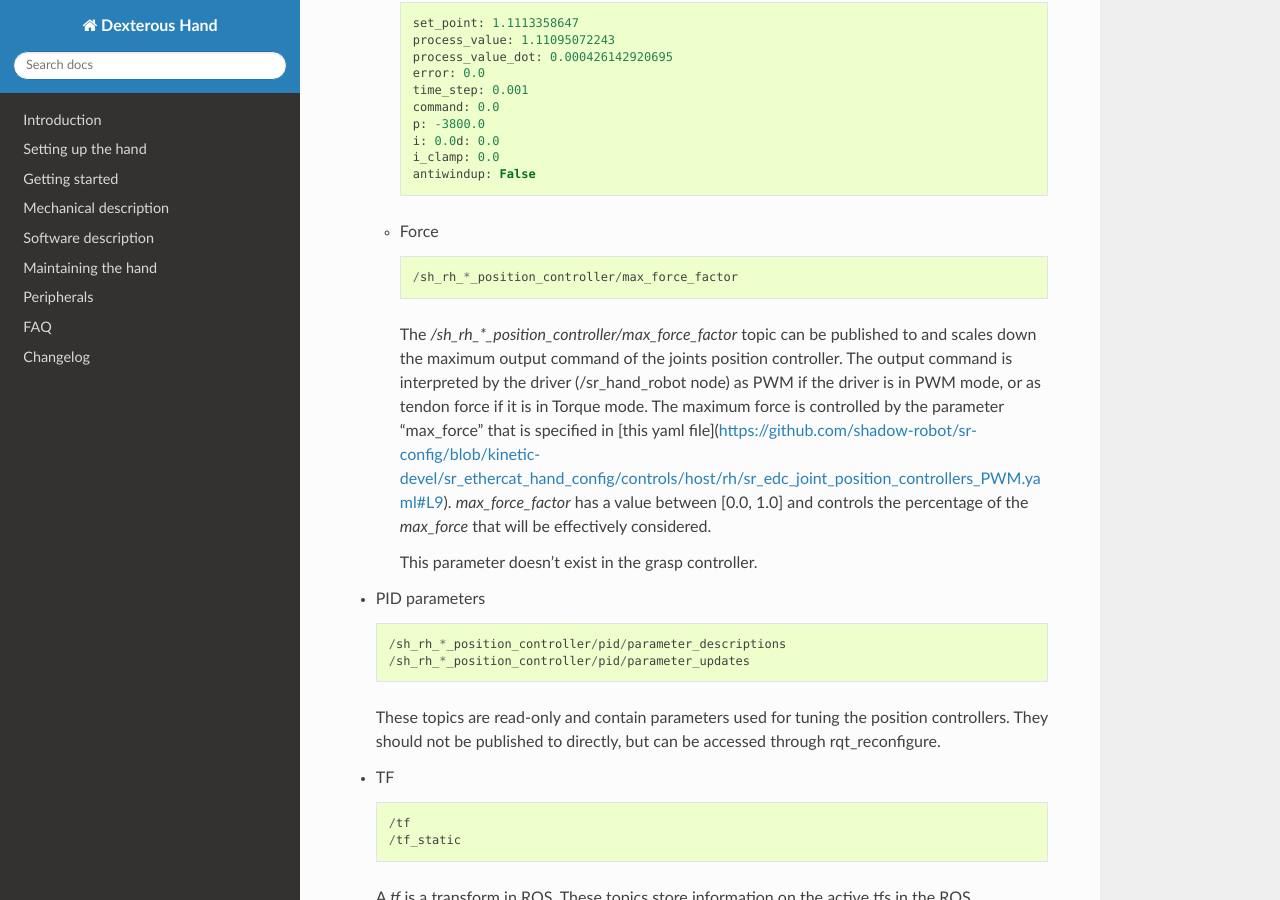
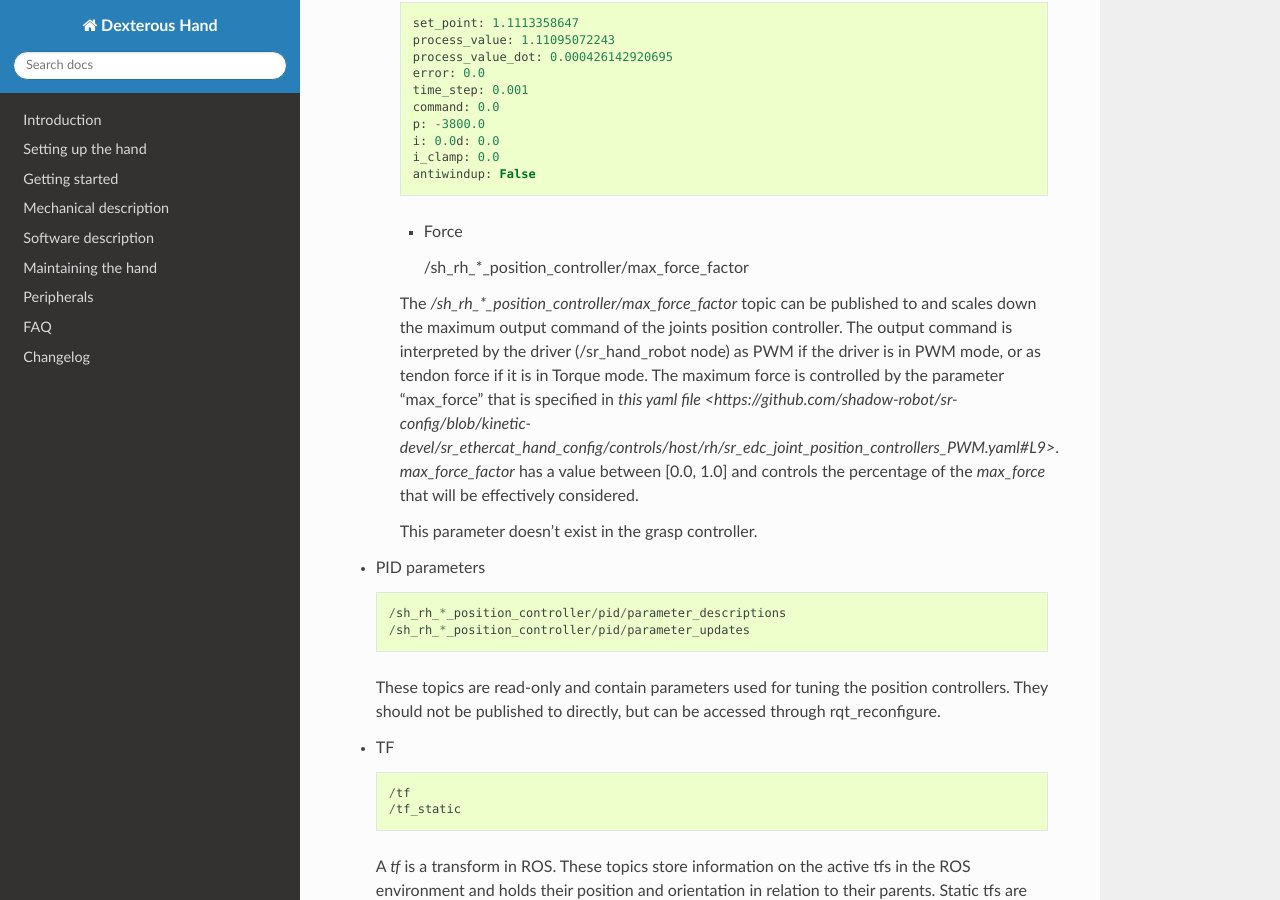
Before and after one commit to shadow-robot/sr_dexterous_hand_documentation, a Sphinx documentation site: the page built from docs/user_guide/3_getting_started.md, in a window 1280 px wide and 900 px high, scrolled down 21425 px. Built offline with Sphinx 7.4.7 and the Read the Docs theme 2.0.0, drawn with Linux system fonts in a browser that asks for light colours.

Commit message:
fixed links

````diff
--- a/docs/user_guide/3_getting_started.md
+++ b/docs/user_guide/3_getting_started.md
@@ -767,13 +767,13 @@
         i_clamp: 0.0
         antiwindup: False
 
-  - Force
+    - Force
 
         /sh_rh_*_position_controller/max_force_factor
 
     ```eval_rst
     The */sh_rh_*_position_controller/max_force_factor* topic can be published to and scales down the maximum output command of the joints position controller. The output command is interpreted by the driver (/sr_hand_robot node) as PWM if the driver is in PWM mode, or as tendon force if it is in Torque mode.
-    The maximum force is controlled by the parameter "max_force" that is specified in [this yaml file](https://github.com/shadow-robot/sr-config/blob/kinetic-devel/sr_ethercat_hand_config/controls/host/rh/sr_edc_joint_position_controllers_PWM.yaml#L9).
+    The maximum force is controlled by the parameter "max_force" that is specified in `this yaml file <https://github.com/shadow-robot/sr-config/blob/kinetic-devel/sr_ethercat_hand_config/controls/host/rh/sr_edc_joint_position_controllers_PWM.yaml#L9>`.
     *max_force_factor* has a value between [0.0, 1.0] and controls the percentage of the `max_force` that will be effectively considered.
     ```
 
````
